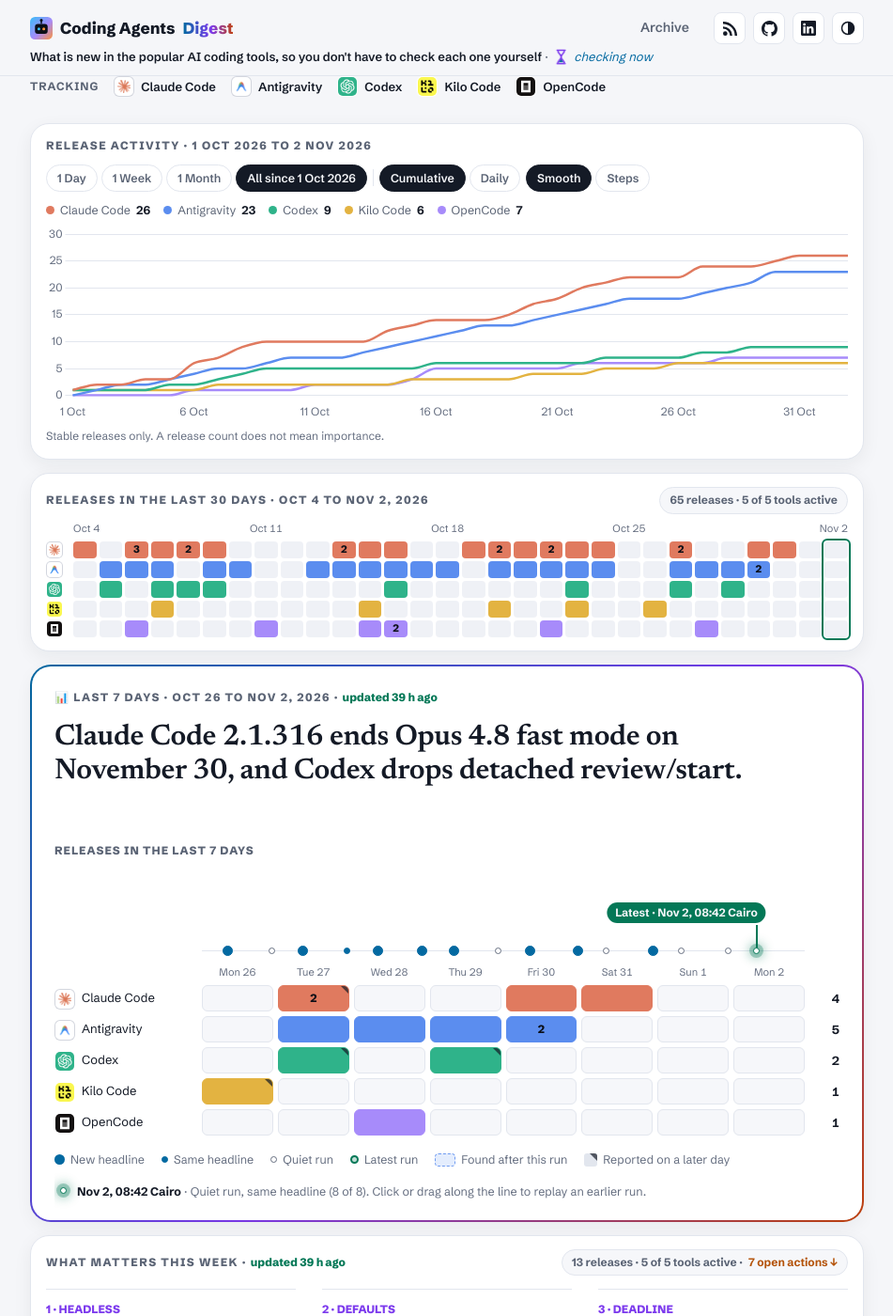
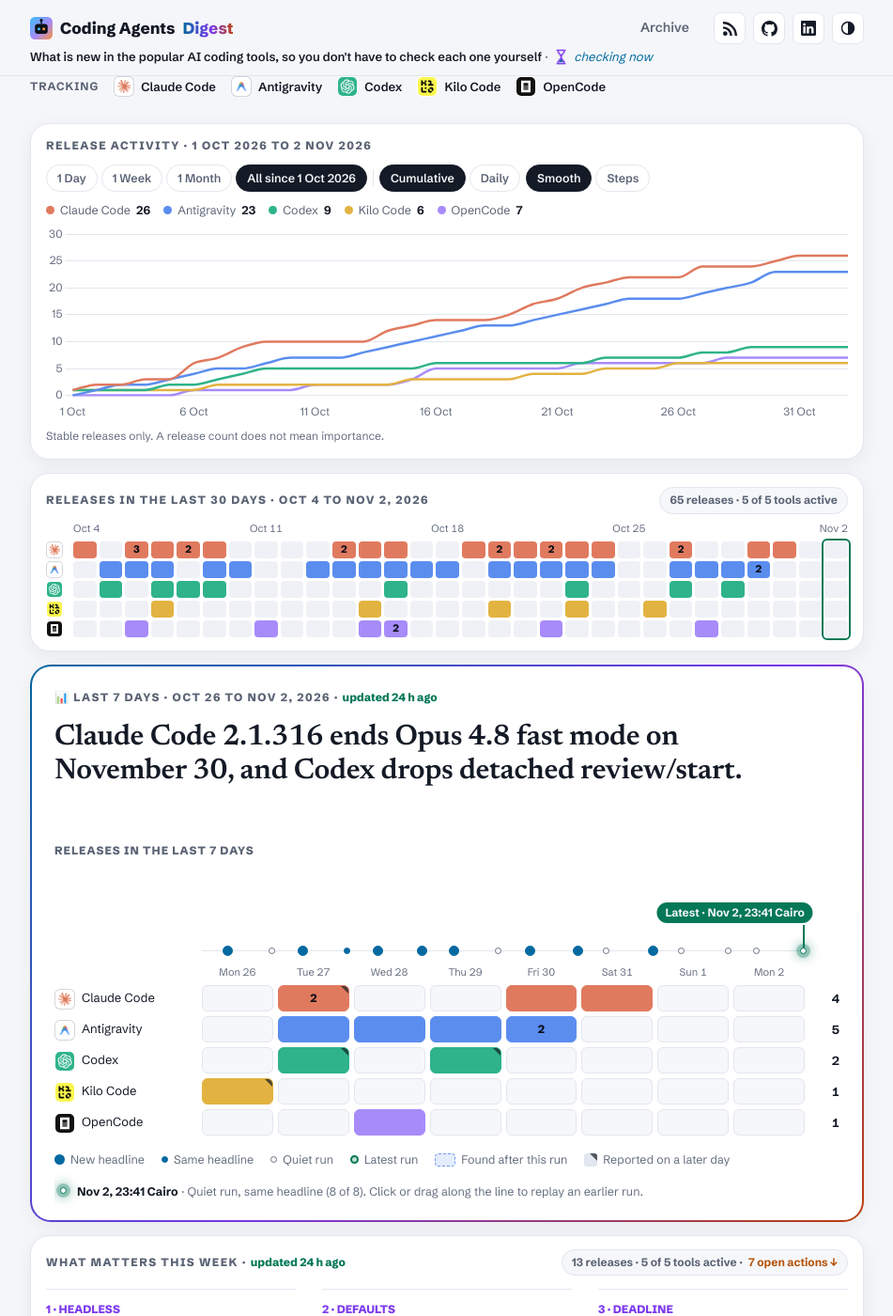
Before and after one commit to IbrahimSobh/coding-agents-digest, a Jekyll site: the page built from docs/index.html, in a window 1280 px wide and 1400 px high. Shown: the whole window at 94% size, without its empty margins (164-1115 px from the left). Built offline with Jekyll 4.4.1, drawn with Linux system fonts in a browser that asks for light colours; some of the changed text lies outside the part shown.

Commit message:
Check 2026-11-02 23:41: no new releases
Claude-Session: https://claude.ai/code/session_01FsAJh7TrJuARELzCQyD8Ht

```diff
--- a/docs/_data/brief.json
+++ b/docs/_data/brief.json
@@ -1,6 +1,6 @@
 {
- "updated": "2026-11-02T08:42+02:00",
- "updated_label": "Nov 2, 08:42",
+ "updated": "2026-11-02T23:41+02:00",
+ "updated_label": "Nov 2, 23:41",
  "window": "Oct 26 to Nov 2, 2026",
  "headline": "Claude Code 2.1.316 ends Opus 4.8 fast mode on November 30, and Codex drops detached review/start.",
  "themes": [
--- a/docs/_data/headlines.json
+++ b/docs/_data/headlines.json
@@ -35,5 +35,6 @@
  {"updated": "2026-10-31T23:41+02:00", "window": "Oct 24 to Oct 31, 2026", "headline": "Claude Code 2.1.316 ends Opus 4.8 fast mode on November 30, and Codex drops detached review/start."},
  {"updated": "2026-11-01T08:41+02:00", "window": "Oct 25 to Nov 1, 2026", "headline": "Claude Code 2.1.316 ends Opus 4.8 fast mode on November 30, and Codex drops detached review/start."},
  {"updated": "2026-11-01T23:41+02:00", "window": "Oct 25 to Nov 1, 2026", "headline": "Claude Code 2.1.316 ends Opus 4.8 fast mode on November 30, and Codex drops detached review/start."},
- {"updated": "2026-11-02T08:42+02:00", "window": "Oct 26 to Nov 2, 2026", "headline": "Claude Code 2.1.316 ends Opus 4.8 fast mode on November 30, and Codex drops detached review/start."}
+ {"updated": "2026-11-02T08:42+02:00", "window": "Oct 26 to Nov 2, 2026", "headline": "Claude Code 2.1.316 ends Opus 4.8 fast mode on November 30, and Codex drops detached review/start."},
+ {"updated": "2026-11-02T23:41+02:00", "window": "Oct 26 to Nov 2, 2026", "headline": "Claude Code 2.1.316 ends Opus 4.8 fast mode on November 30, and Codex drops detached review/start."}
 ]
--- a/task/state.json
+++ b/task/state.json
@@ -1,6 +1,6 @@
 {
-  "last_run": "2026-11-02T08:42+02:00",
-  "last_entry_file": "docs/digests/2026-11-02-0842.md",
+  "last_run": "2026-11-02T23:41+02:00",
+  "last_entry_file": "docs/digests/2026-11-02-2341.md",
   "last_snapshot": "2026-10-29",
   "timezone": "Africa/Cairo",
   "tools": {
```
Also changed, not shown: docs/digests/2026-11-02-2341.md (added, +11 -0 lines).
